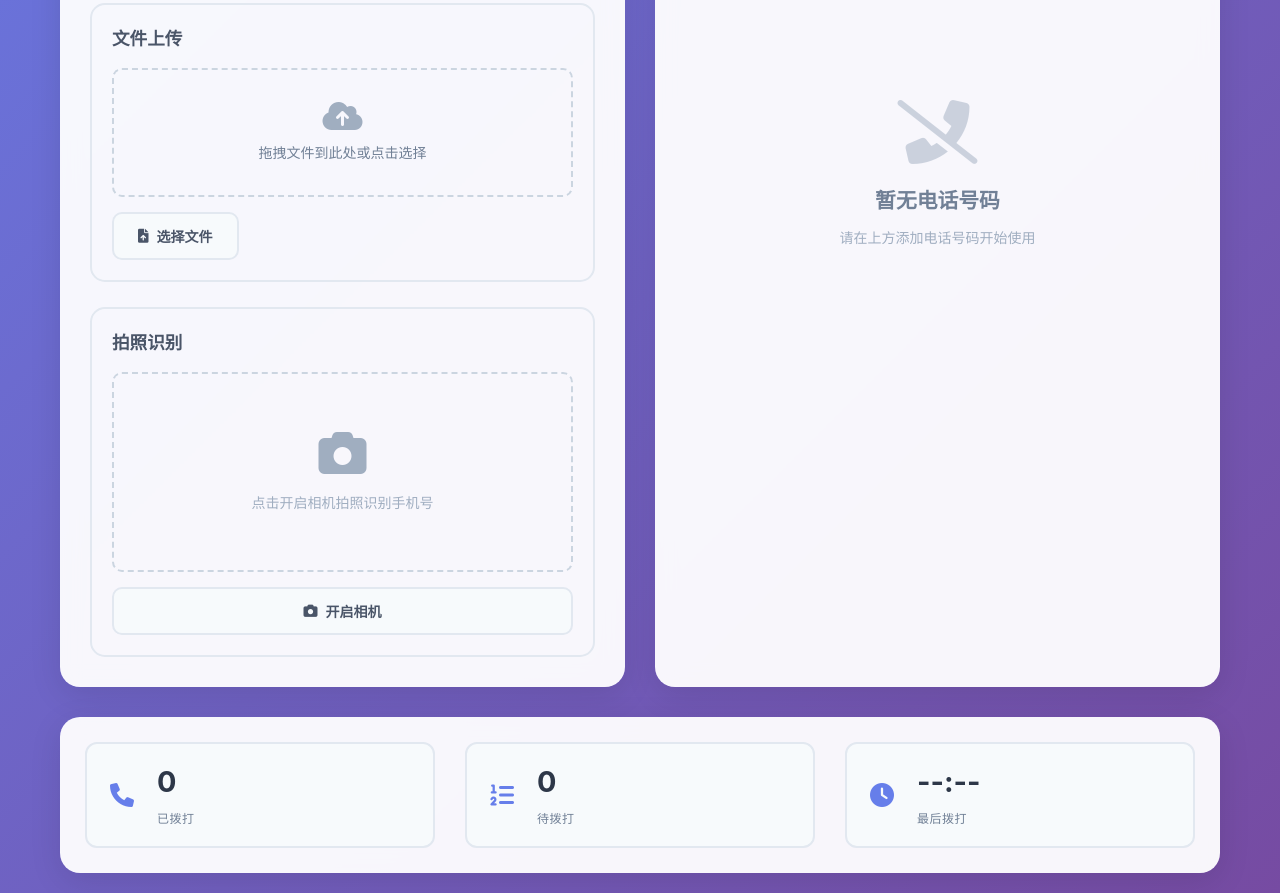
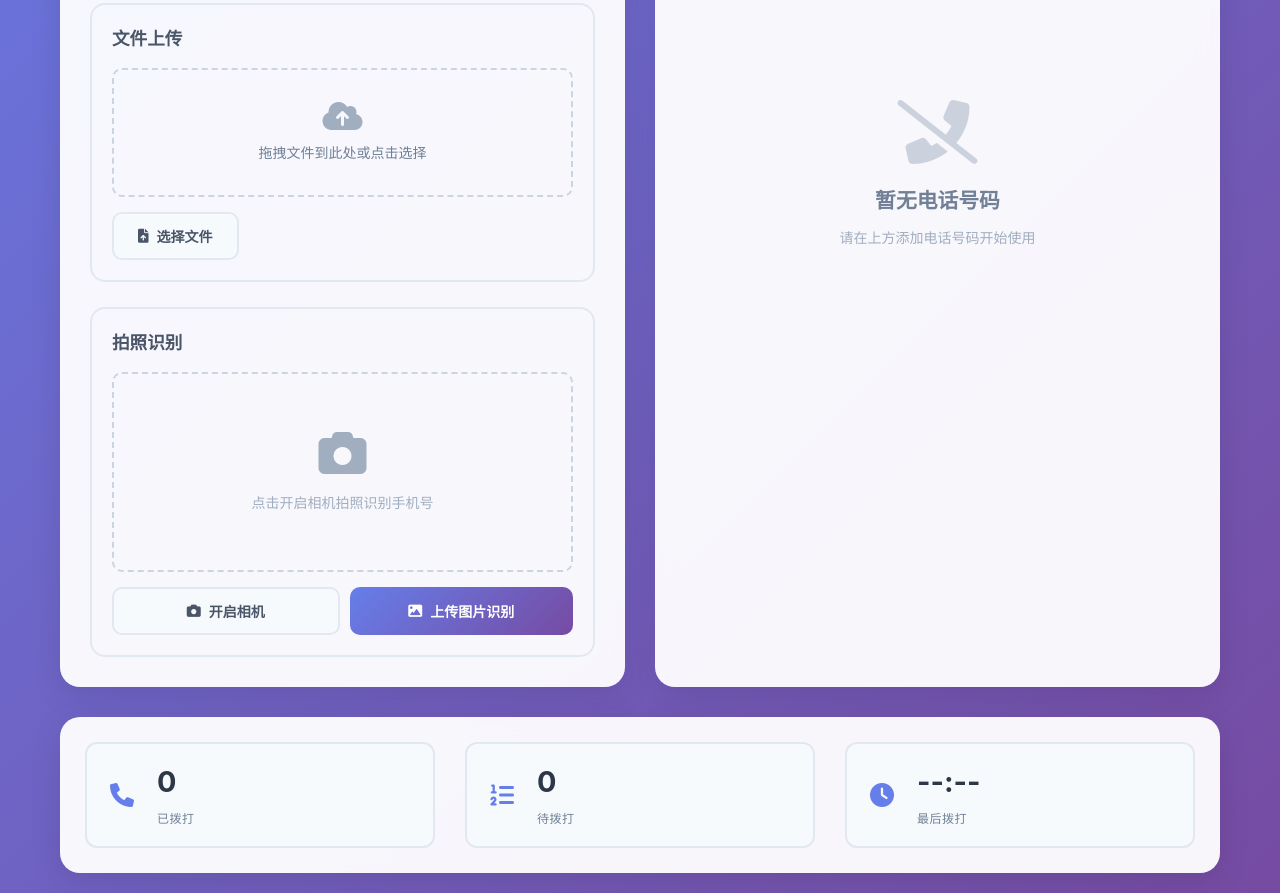
Before and after one commit to wuyanzu111-hub/zeyijiaoyudianxiao, a plain HTML site: page index.html in a window 1280 px wide. Shown: the part 674-1567 px from the top of the page. Drawn offline with Linux system fonts and the light colour scheme.

Commit message:
Update index.html

```diff
--- a/index.html
+++ b/index.html
@@ -67,6 +67,10 @@
                                 <button id="stopCameraBtn" class="btn btn-outline" style="display: none;">
                                     <i class="fas fa-times"></i> 关闭
                                 </button>
+                                <button id="uploadImageBtn" class="btn btn-primary">
+                                    <i class="fas fa-image"></i> 上传图片识别
+                                </button>
+                                <input type="file" id="imageInput" accept="image/*" style="display: none;">
                             </div>
                         </div>
                     </div>
```
